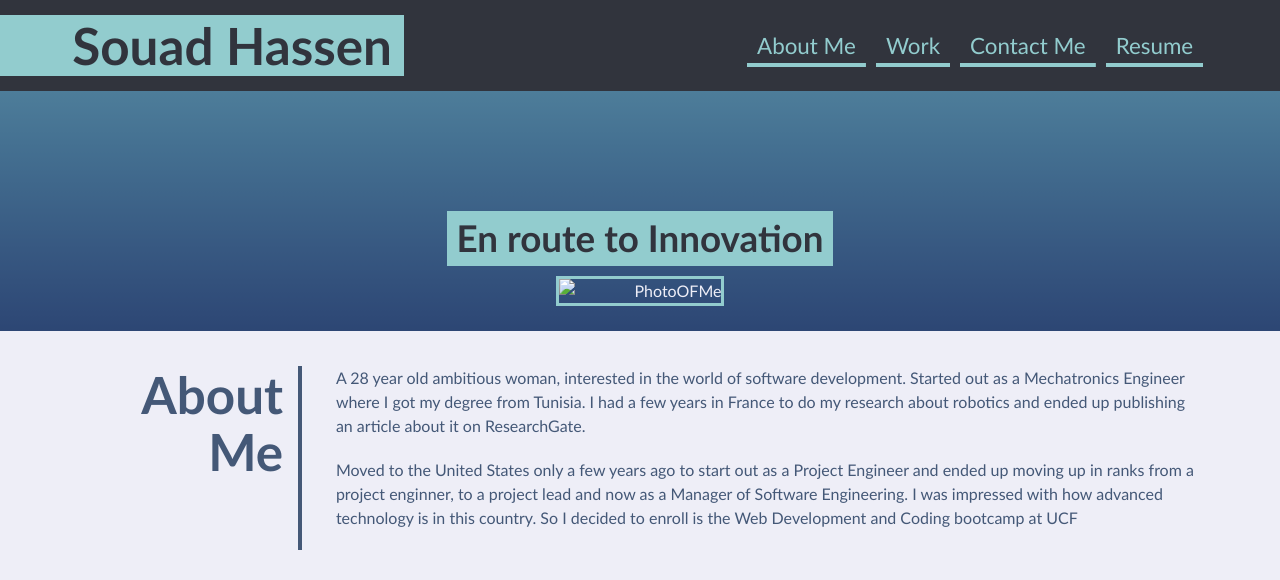
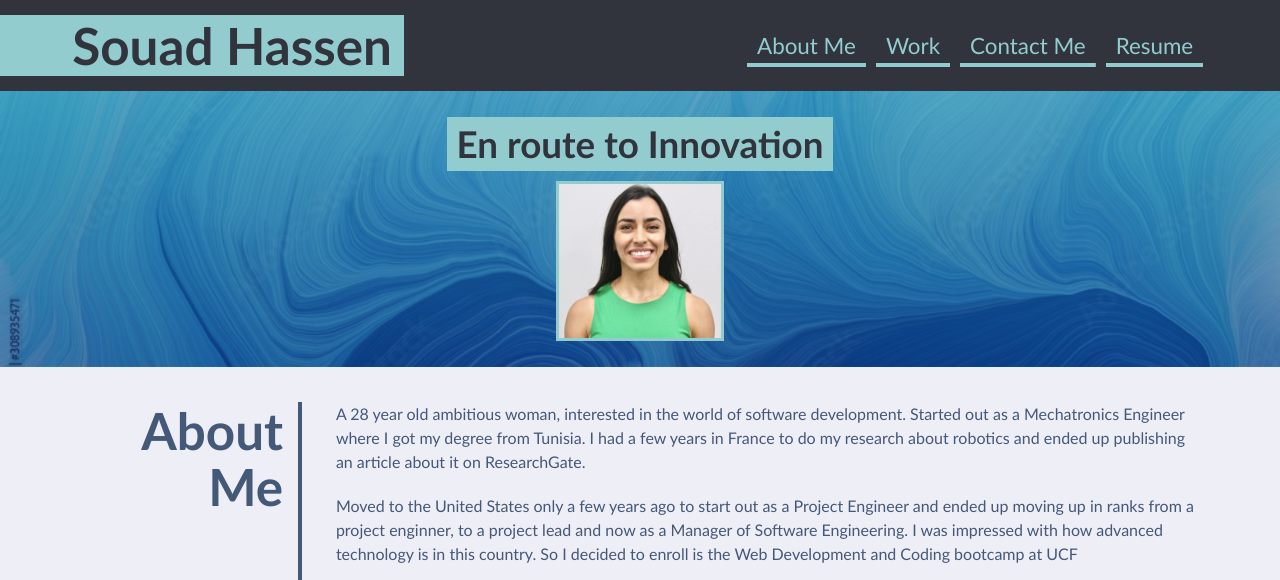
Before and after one commit to Souad-HB/portfoliowebpage, a plain HTML site: page index.html in a window 1280 px wide. Shown: the top 580 px of the page. Drawn offline with Linux system fonts and the light colour scheme.

Commit message:
updated images locations

```diff
--- a/assets/css/style.css
+++ b/assets/css/style.css
@@ -88,7 +88,7 @@ main {
 
 .hero-banner {
   background: rgb(68, 88, 120);
-  background-image: url("../../../images/02-hero-bg.jpg"), linear-gradient(180deg, var(--secondary) 0%, var(--primary) 100%);
+  background-image: url("../02-hero-bg.jpg"), linear-gradient(180deg, var(--secondary) 0%, var(--primary) 100%);
   background-size: cover;
   background-position: center;
   background-blend-mode: soft-light;
--- a/index.html
+++ b/index.html
@@ -22,7 +22,7 @@
     <section class="hero-banner">
         <div>
         <h2>En route to Innovation</h2>
-        <img src="../../02-Challenge/images/PhotoOFMe.jpg" alt="PhotoOFMe"/>
+        <img src="./assets/PhotoOFMe.jpg" alt="PhotoOFMe"/>
         </div>
     </section>
 <main>
```
